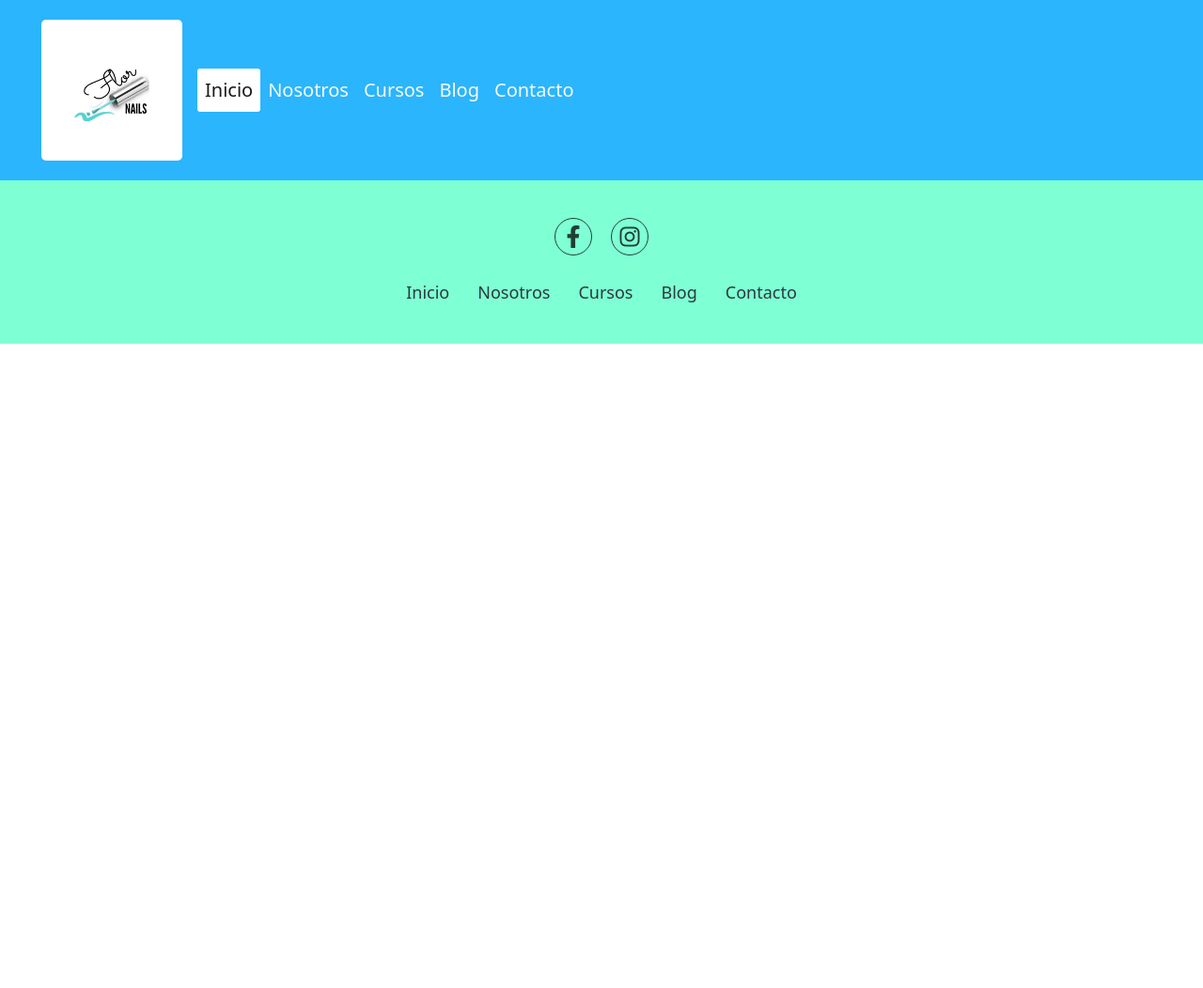
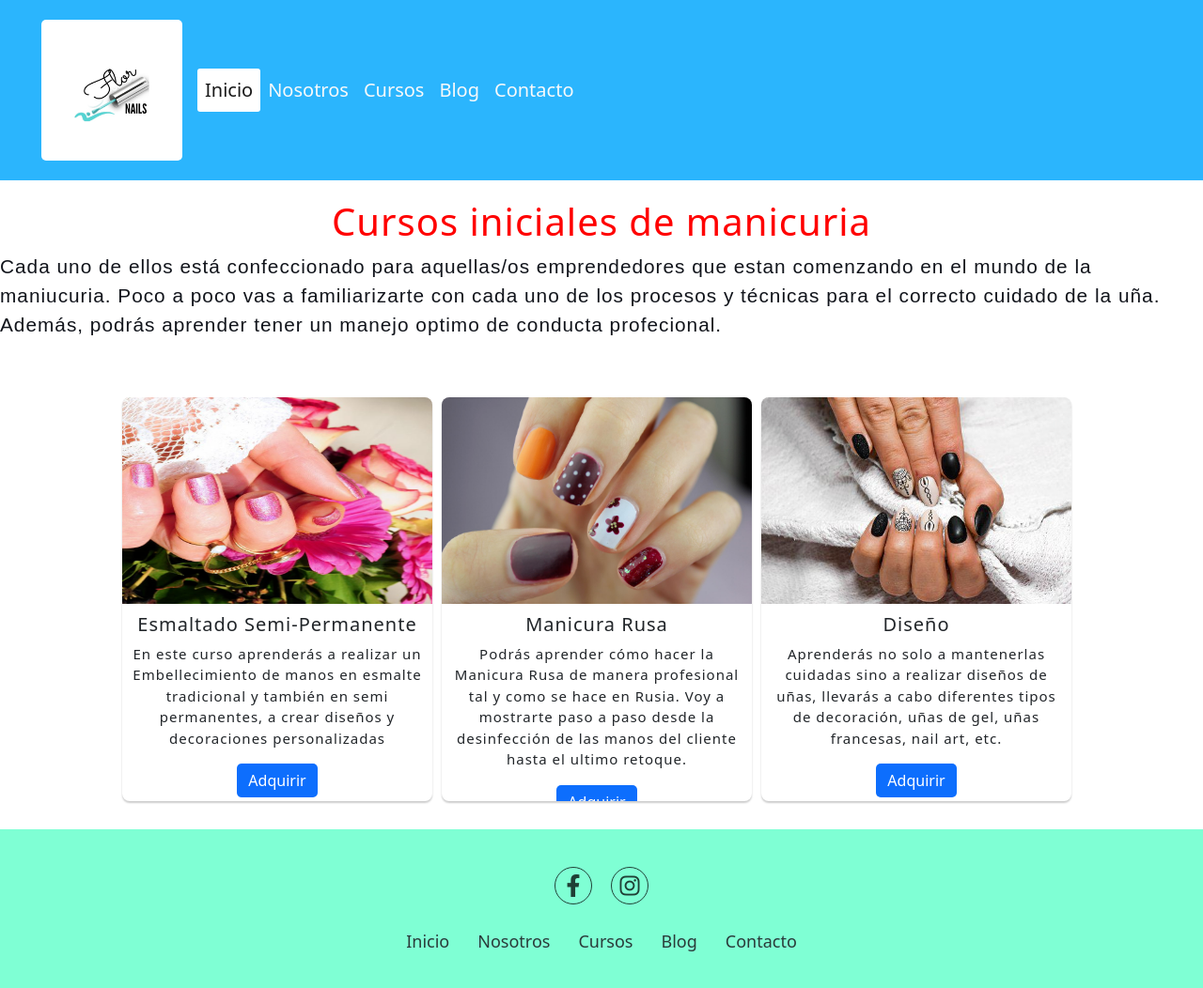
Before and after one commit to nicogallicet/tercera-entrega-master-nails, a website: page pages/cursos.html in a window 1280 px wide. Shown: the whole page at 94% size. Before the commit the page ends 800 px from the top, so only its background shows below. Drawn offline with nearby package versions, Linux system fonts and the light colour scheme.

Commit message:
seccion cursos casi terminada

```diff
--- a/pages/cursos.html
+++ b/pages/cursos.html
@@ -44,6 +44,43 @@
         </div>
     </nav>
 </header>
+<!--Galeria de cursos-->
+
+<span class="galeria">
+    <h2 class="tituloGaleria">Cursos iniciales de manicuria</h2>
+    <p class="pTituloGaleria">Cada uno de ellos está confeccionado para aquellas/os emprendedores que estan comenzando en el mundo de la maniucuria.
+        Poco a poco vas a familiarizarte con cada uno de los procesos y técnicas para el correcto cuidado de la uña. Además, podrás aprender
+        tener un manejo optimo de conducta profecional.
+    </p>
+    <div class="containerGaleria">
+        <div class="cardGaleria">
+            <img src="../img/esmaltado.png" alt="Imagen Esmaltado Semi-Permanente" class="ImgGaleria">
+            <h3>Esmaltado Semi-Permanente</h3>
+            <p>En este curso aprenderás a realizar un Embellecimiento de manos en esmalte tradicional y
+                también en semi permanentes, a crear diseños y decoraciones personalizadas</p>
+            <input type="button" value="Adquirir" id="boton">
+        </div>
+
+        <div class="cardGaleria">
+            <img src="../img/manicuria-rusa.png" alt="Imagen Manicuria Rusa" class="ImgGaleria">
+            <h3>Manicura Rusa</h3>
+            <p>Podrás aprender cómo hacer la Manicura Rusa de manera profesional tal y
+                como se hace en Rusia. Voy a mostrarte paso a paso desde la desinfección de las manos del
+                cliente hasta el ultimo retoque.</p>
+            <input type="button" value="Adquirir" id="boton">
+        </div>
+
+        <div class="cardGaleria">
+            <img src="../img/diseño.png" alt="Imagen Diseño Esmaltado" class="ImgGaleria">
+            <h3>Diseño</h3>
+            <p>Aprenderás no solo a mantenerlas cuidadas sino a realizar
+                diseños de uñas, llevarás a cabo diferentes tipos de decoración, uñas de gel, uñas francesas, nail art, etc.</p>
+            <input type="button" value="Adquirir" id="boton">
+        </div>
+    </div>
+
+</span>
+
 
 <!--Footer-->
 <section class="footer">
@@ -71,7 +108,7 @@
     </ul>
 </section>
 
-    <script src="https://cdn.jsdelivr.net/npm/bootstrap@5.1.3/dist/js/bootstrap.bundle.min.js"
-    integrity="sha384-ka7Sk0Gln4gmtz2MlQnikT1wXgYsOg+OMhuP+IlRH9sENBO0LRn5q+8nbTov4+1p" crossorigin="anonymous"></script>
+<script src="https://cdn.jsdelivr.net/npm/bootstrap@5.1.3/dist/js/bootstrap.bundle.min.js"
+integrity="sha384-ka7Sk0Gln4gmtz2MlQnikT1wXgYsOg+OMhuP+IlRH9sENBO0LRn5q+8nbTov4+1p" crossorigin="anonymous"></script>
 </body>
 </html>
--- /dev/null
+++ b/scss/cursos.scss
@@ -0,0 +1,75 @@
+.galeria {
+    width: 100%;
+    height: 100%;
+    font-family: inherit;
+    letter-spacing: 1px;
+    .tituloGaleria {
+        text-align: center;
+        font-size: 40px;
+        color: red;
+        margin-top: 20px;
+    }
+    .tituloGaleria {
+        text-align: center;
+    }
+    .pTituloGaleria {
+        color: #11141B;
+        font-family: "Raleway", Sans-serif;
+        font-size: 1.3rem;
+        font-weight: normal;
+        line-height: 1.5em
+    }
+    .containerGaleria {
+        padding: 30px;
+        display: flex;
+        width: 100%;
+        max-width: 1200px;
+        flex-wrap: wrap;
+        justify-content: center;
+        margin: auto;
+        .cardGaleria {
+            border: 20px pink;
+            text-align: center;
+            width: 330px;
+            height: 430px;
+            border-radius: 8px;
+            margin-right: 10px;
+            margin-top: 15px;
+            box-shadow: 0 2px 2px rgba(0, 0, 0, 0.2);
+            overflow: hidden;
+            transition: all 0.25s;
+            .ImgGaleria {
+                width: 330px;
+                height: 220px;
+            }
+            h3 {
+                font-size: 20px;
+                margin-top: 10px;
+            }
+            p {
+                font-family: times nes 'Times New Roman', Times, serif;
+                font-size: 15px;
+                margin-right: 4px;
+                margin-left: 4px;
+            }
+            #boton {
+                color: white;
+                padding: 6px 12px;
+                border: none;
+                border-radius: 5px;
+                background-color: #0D6EFD;
+            }
+        }
+
+    }
+}
+ .cardGaleria:hover {
+    transform: translateY(-15PX);
+    box-shadow: 0 12px 16px rgba (0, 0, 0, 0.8);
+}
+
+#boton:hover {
+    color: #fff;
+    background-color: #0b5ed7;
+    border-color: #0a58ca;
+}
--- a/scss/estilo.scss
+++ b/scss/estilo.scss
@@ -1,4 +1,5 @@
 @import "contacto";
+@import "cursos";
 
 *{
     padding: 0;
```
Also changed, not shown: css/estilo.css, img/acrilico.jpg (deleted), img/diseño.png (added), img/esmaltado.png (added), img/icon-hamb.png (deleted), img/images (1).jpg (deleted), img/images.jpg (deleted), img/manicuria rusa.jpg (deleted), img/manicuria-rusa.png (added), img/nail-art-g5473c848a_1920.jpg (added), img/taller-de-diseño.jpg (deleted), img/taller-de-esmaltado.jpg (deleted).
